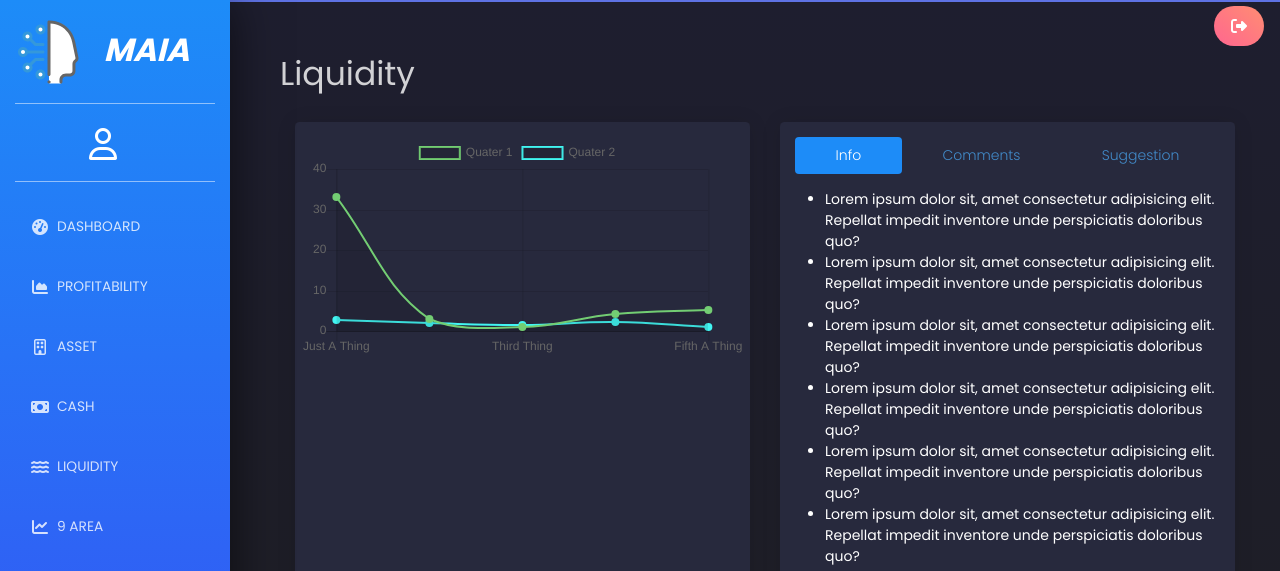
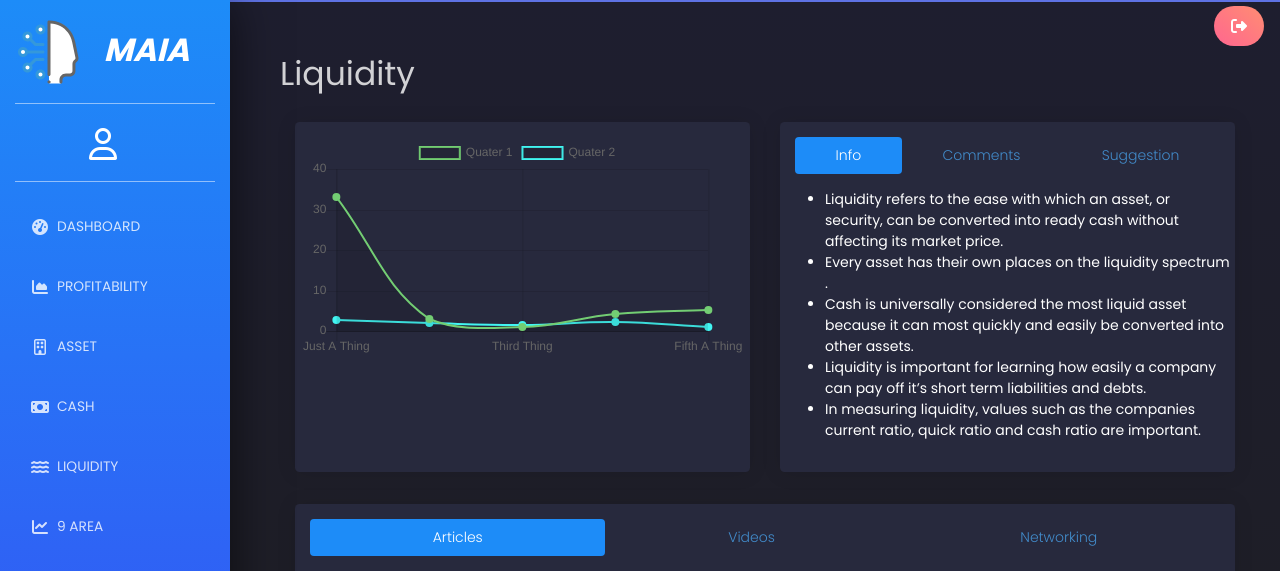
Before and after one commit to Watermelol/pepehandsv2, a Django app: page /pillars/liquidity in a window 1280 px wide. Shown: the top 571 px of the page. Run offline with Django 3.2, Linux system fonts and the light colour scheme; data that the repository does not hold is empty; parts of the project's set-up code (start-up, migrations or seed data) failed here and were passed over; some libraries are stand-ins or nearby versions.

Commit message:
Pillar info update

```diff
--- a/Maia/templates/pillars/liquidity_pillar.html
+++ b/Maia/templates/pillars/liquidity_pillar.html
@@ -32,12 +32,12 @@
                             </div>
                             <div class="card-body" style="overflow: auto;">
                                 <ul v-if='info'>
-                                    <li>Lorem ipsum dolor sit, amet consectetur adipisicing elit. Repellat impedit inventore unde perspiciatis doloribus quo?</li>
-                                    <li>Lorem ipsum dolor sit, amet consectetur adipisicing elit. Repellat impedit inventore unde perspiciatis doloribus quo?</li>
-                                    <li>Lorem ipsum dolor sit, amet consectetur adipisicing elit. Repellat impedit inventore unde perspiciatis doloribus quo?</li>
-                                    <li>Lorem ipsum dolor sit, amet consectetur adipisicing elit. Repellat impedit inventore unde perspiciatis doloribus quo?</li>
-                                    <li>Lorem ipsum dolor sit, amet consectetur adipisicing elit. Repellat impedit inventore unde perspiciatis doloribus quo?</li>
-                                    <li>Lorem ipsum dolor sit, amet consectetur adipisicing elit. Repellat impedit inventore unde perspiciatis doloribus quo?</li>
+                                    <li>Liquidity refers to the ease with which an asset, or security, can be converted into ready cash without affecting its market price.</li>
+                                    <li>Every asset has their own places on the liquidity spectrum .</li>
+                                    <li>Cash is universally considered the most liquid asset because it can most quickly and easily be converted into other assets.</li>
+                                    <li>Liquidity is important for learning how easily a company can pay off it’s short term liabilities and debts.</li>
+                                    <li>In measuring liquidity, values such as the companies current ratio, quick ratio and cash ratio are important.</li>
+
                                 </ul>
                                 <ul v-if="comments">
                                     <li v-for="comment in liquidity_comment">[$ comment $]</li>
```
Also changed, not shown: Maia/templates/pillars/cash_pillar.html (+5 -6 lines).
